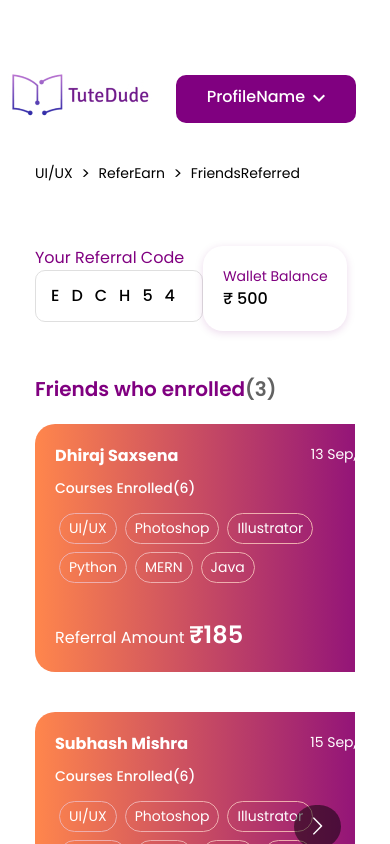
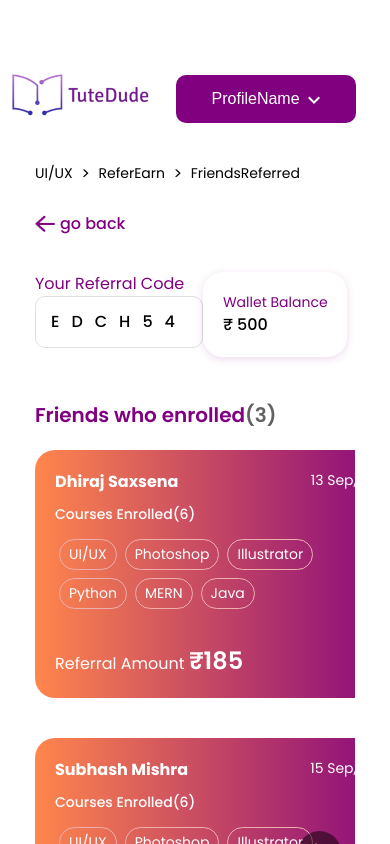
Before and after one commit to pranshu-taneja/TuteDude-Assignment, a React (Vite) app: page /#/ReferEarn/FriendsReferred in a window 390 px wide. Shown: the top 844 px of the page. Built offline with nearby package versions, Linux system fonts and the light colour scheme.

Commit message:
Added Go Button

```diff
--- a/src/Pages/FriendsReferred.jsx
+++ b/src/Pages/FriendsReferred.jsx
@@ -1,8 +1,9 @@
 import React from "react";
 import "./FriendsReferred.css";
 import { v4 as uuidv4 } from "uuid";
+import GoBack from "../components/GoBack/GoBack";
 
-//------------------- carousal dummy -------------------
+//------------------- carousal  -------------------
 import Carousel from "react-multi-carousel";
 import "react-multi-carousel/lib/styles.css";
 const responsive = {
@@ -24,7 +25,7 @@ const responsive = {
     items: 1,
   },
 };
-//------------------- carousal dummy -------------------
+//------------------- carousal  -------------------
 
 const data = [
   {
@@ -55,9 +56,12 @@ const data = [
   },
 ];
 
+
 function FriendsReferred() {
+
   return (
     <div className="RefFrndsContainer">
+      <GoBack />
       <section className="Row1">
         <div className="RefCodeContainer">
           <div className="refCode">
--- a/src/Pages/ReferEarn.css
+++ b/src/Pages/ReferEarn.css
@@ -66,6 +66,7 @@
     align-items: flex-start;
     padding: 8px 16px;
     gap: 10px;
+    border: none;
 
     position: absolute;
     height: 40px;
@@ -183,6 +184,7 @@
 }
 
 
+
 .steps {
     display: flex;
     flex-wrap: wrap;
--- /dev/null
+++ b/src/components/GoBack/GoBack.css
@@ -0,0 +1,31 @@
+.goback {
+    display: none;
+}
+
+@media (max-width: 500px) {
+
+    .goback{
+        display: block;
+    }
+    .backbtn img {
+        width: 30px;
+        height: 20px;
+        margin-left: 1.5rem;
+    }
+
+    .backbtn {
+        position: static;
+        cursor: pointer;
+        display: flex;
+        align-items: center;
+        background-color: transparent;
+        border: none;
+        font-family: 'Poppins';
+        font-style: normal;
+        font-weight: 500;
+        font-size: 16px;
+        line-height: 24px;
+        /* identical to box height */
+        color: #800080;
+    }
+}
--- /dev/null
+++ b/src/components/GoBack/GoBack.jsx
@@ -0,0 +1,19 @@
+import React from "react";
+import { useNavigate } from "react-router-dom";
+import "./GoBack.css";
+import gobackimg from "../../assets/goback.png";
+
+function GoBack() {
+  const navigate = useNavigate();
+  const goBack = () => {
+    navigate(-1);
+  };
+
+  return (
+    <div className="goback">
+      <button className="backbtn" onClick={goBack}> <img src={gobackimg} alt="" /> go back</button>
+    </div>
+  );
+}
+
+export default GoBack;
--- a/src/components/Navbar/Navbar.css
+++ b/src/components/Navbar/Navbar.css
@@ -145,7 +145,7 @@ nav button {
     }
 
     .ddmenu {
-        display: block;
+        display: flex;
         margin-right: 3rem;
         background-color: #800080;
         height: 2.8rem;
@@ -156,6 +156,7 @@ nav button {
     .ddmenu>button {
         color: white;
         width: 180px;
+        font-size: 16px;
     }
 
     .pagelinks {
--- a/src/index.css
+++ b/src/index.css
@@ -17,18 +17,6 @@ body {
   overflow-y: scroll;
 }
 
-button {
-  border-radius: 8px;
-  border: 1px solid transparent;
-  padding: 0.6em 1.2em;
-  font-size: 1em;
-  font-weight: 500;
-  font-family: inherit;
-  background-color: #cfacff;
-  cursor: pointer;
-  transition: border-color 0.25s;
-}
-
 p {
   margin: 0;
 }
```
